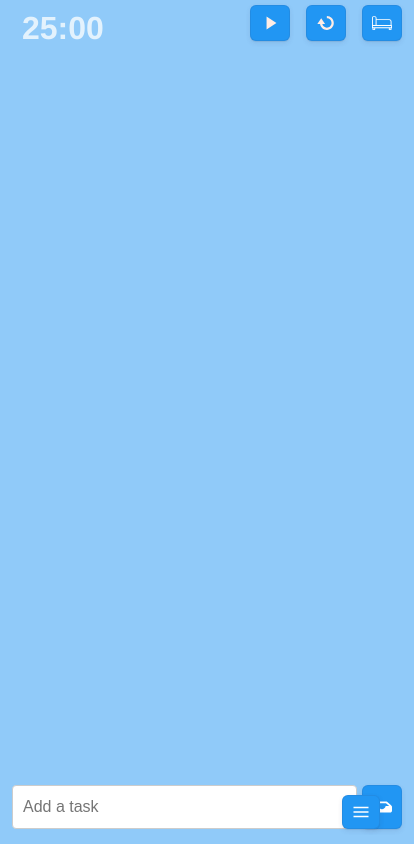
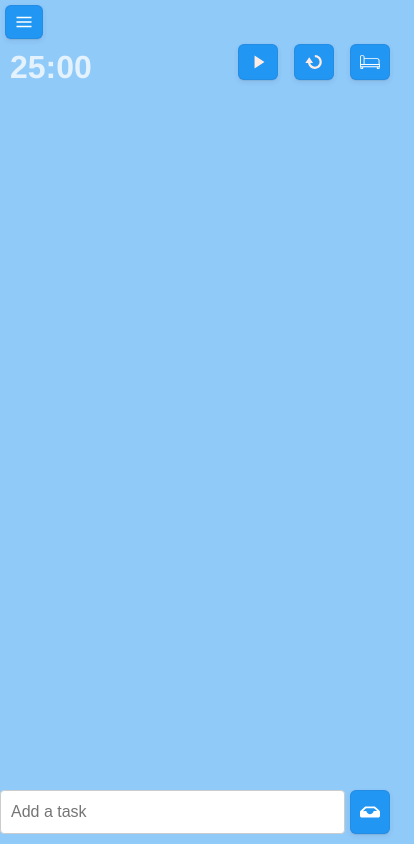
Before and after one commit to gccornejo441/Diamond-Focus, a React (Create React App) app: page / in a window 390 px wide. Shown: the whole page, 414 px wide, since content can reach past the window. Built offline with nearby package versions, Linux system fonts and the light colour scheme.

Commit message:
bug-fix: adding border for mobile view

```diff
--- a/src/App.tsx
+++ b/src/App.tsx
@@ -32,6 +32,9 @@ function App() {
 
   return (
     <div className="App">
+      <div className={settingStyles.settingButtonPanel}>
+        <MenuButton onclick={handleClick} />
+      </div>
       <PopupSetting
         isOpen={isModalOpen}
         onClose={() => setModalOpen(false)}>
@@ -39,9 +42,6 @@ function App() {
       </PopupSetting>
       <Timer />
       <TaskPanel />
-      <div className={settingStyles.settingButtonPanel}>
-        <MenuButton onclick={handleClick} />
-      </div>
     </div>
   );
 }
--- a/src/components/TaskPanel.module.css
+++ b/src/components/TaskPanel.module.css
@@ -39,7 +39,6 @@ li {
   flex-grow: 1;
   padding: 10px;
   font-size: 16px;
-  margin-right: 5px;
   border: none;
   border-radius: 4px;
   outline: none;
@@ -242,13 +241,12 @@ li {
 
 .taskPanel {
   width: 100%;
-  padding: 5px 12px;
   max-width: 620px;
   margin: auto;
   display: flex;
   flex-direction: column;
   justify-content: space-between;
-  height:  100%;
+  height: 100%;
 }
 
 .footer {
@@ -272,5 +270,4 @@ li {
 
 .strikethrough {
   text-decoration: line-through;
-
 }
--- a/src/components/Timer.module.css
+++ b/src/components/Timer.module.css
@@ -13,7 +13,6 @@
   display: flex;
   flex-direction: row;
   width: 100%;
-  padding: 5px 12px;
   max-width: 620px;
   margin: auto;
   justify-content: space-between;
--- a/src/components/theme/Setting.module.css
+++ b/src/components/theme/Setting.module.css
@@ -1,7 +1,6 @@
 .settingButtonPanel {
-  position: absolute;
-  right: 10px;
-  bottom: 15px;
+  padding: 5px;
+  align-self: flex-start;
 }
 
 .buttonMenu {
```
